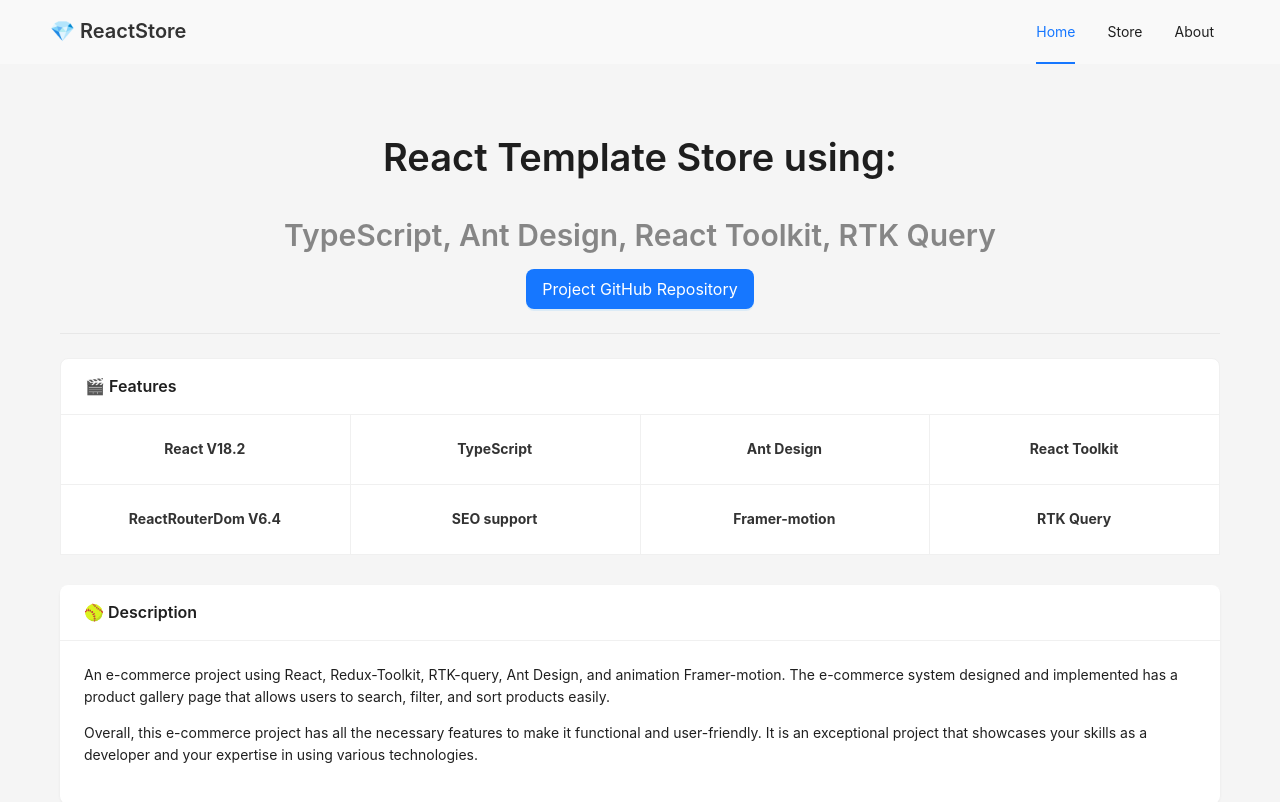
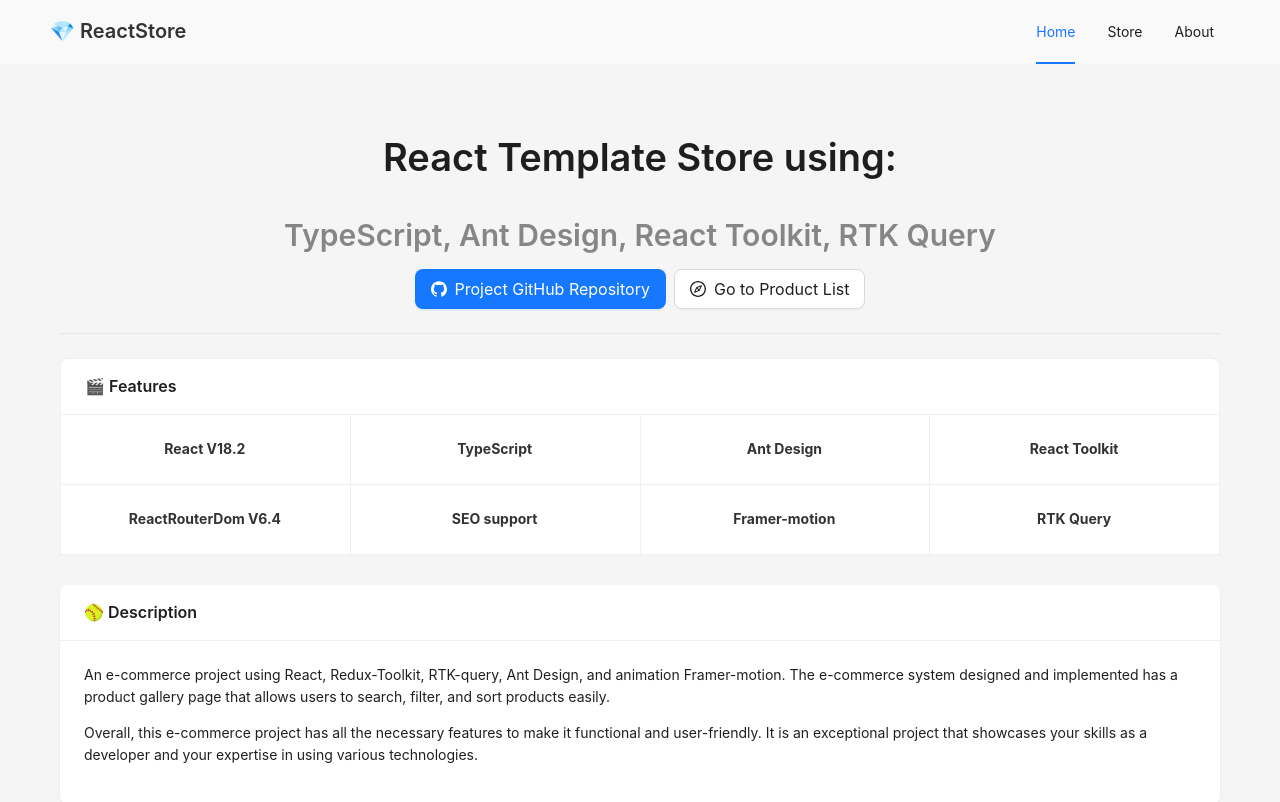
Before and after one commit to Vadx/react-store, a React (Create React App) app: page / in a window 1280 px wide. Shown: the top 802 px of the page. Built offline with nearby package versions, Linux system fonts and the light colour scheme.

Commit message:
add icons / home page

```diff
--- a/src/pages/HomePage/index.tsx
+++ b/src/pages/HomePage/index.tsx
@@ -1,6 +1,9 @@
 import React from "react";
-import { Button, Card, Divider, Typography } from "antd";
+import { Button, Card, Divider, Space, Typography } from "antd";
 import Seo from "../../components/SEO";
+import { Link } from "react-router-dom";
+import { GithubOutlined, CompassOutlined } from "@ant-design/icons";
+
 const { Title, Text } = Typography;
 
 const gridStyle: React.CSSProperties = {
@@ -26,14 +29,22 @@
       </div>
 
       <div className="alignCenter">
+        <Space>
           <Button
             href="https://github.com/Vadx/react-store"
             target="_blank"
             size="large"
             type="primary"
+            icon={<GithubOutlined />}
           >
             Project GitHub Repository
           </Button>
+          <Link to="/store">
+            <Button size="large" icon={<CompassOutlined />}>
+              Go to Product List
+            </Button>
+          </Link>
+        </Space>
       </div>
       <Divider />
       <Card title="🎬 Features" style={{ width: "100%", marginBottom: 30 }}>
```
Lines whose indentation alone changed are shown as unchanged.
